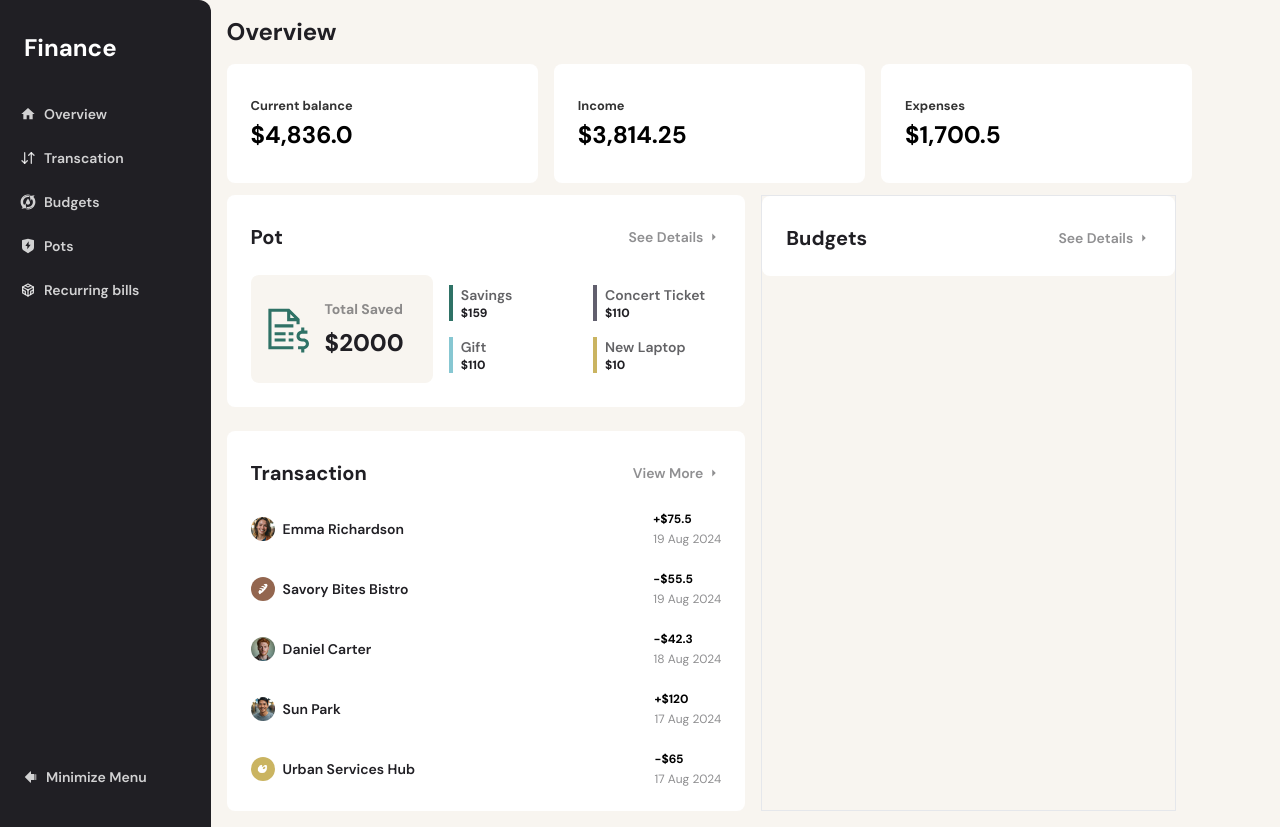
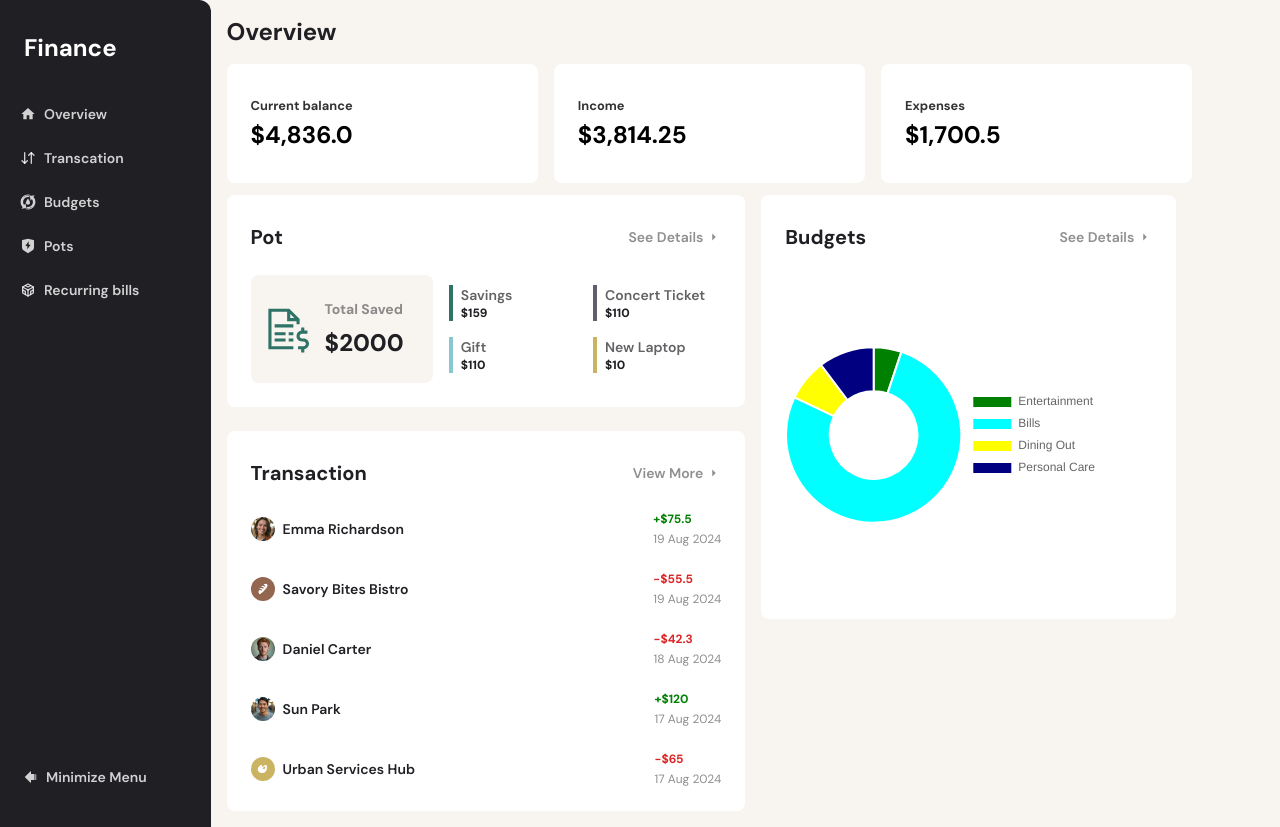
Before and after one commit to SandyAbasman/Personal-finance-app, a React (Vite) app: page / in a window 1280 px wide. Built offline with nearby package versions, Linux system fonts and the light colour scheme.

Commit message:
having issues with chartjs

```diff
--- a/package.json
+++ b/package.json
@@ -12,11 +12,14 @@
     "prepare": "husky"
   },
   "dependencies": {
+    "chart.js": "^4.4.4",
     "dayjs": "^1.11.13",
     "husky": "^9.1.5",
     "lint-staged": "^15.2.9",
     "react": "^18.3.1",
+    "react-chartjs-2": "^5.2.0",
     "react-dom": "^18.3.1",
+    "react-donut-chart": "^1.3.3",
     "react-icons": "^5.3.0",
     "react-router-dom": "^6.26.1"
   },
--- a/src/component/BudgetBox.jsx
+++ b/src/component/BudgetBox.jsx
@@ -1,10 +1,33 @@
 import React from 'react'
 import UpperBox from './UpperBox'
+import data from '../utilis/data.json'
+// eslint-disable-next-line no-unused-vars
+import { Chart as ChartJS, defaults } from 'chart.js/auto'
+import { Doughnut } from 'react-chartjs-2'
+
+defaults.plugins.legend.position = 'right'
+defaults.plugins.legend.align = 'center'
+defaults.plugins.legend.maxHeight = 10
 
 export default function BudgetBox() {
   return (
     <div className="flex  w-full flex-col justify-between md:gap-6 gap-2  h-auto  bg-white  p-6 rounded-lg">
       <UpperBox title="Budgets" leftText="See Details" />
+      <div className="size-80">
+        <Doughnut
+          data={{
+            labels: data.budgets.map((name) => name.category),
+            datasets: [
+              {
+                label: 'new',
+                data: data.budgets.map((amount) => amount.maximum),
+                backgroundColor: data.budgets.map((color) => color.theme),
+              },
+            ],
+            hoverOffset: 4,
+          }}
+        ></Doughnut>
+      </div>
     </div>
   )
 }
--- a/src/component/Transaction.jsx
+++ b/src/component/Transaction.jsx
@@ -17,7 +17,9 @@ export default function Transaction() {
             </div>
 
             <div className="flex flex-col justify-start items-start md:gap-1 ">
-              <p className="text-xs font-bold">
+              <p
+                className={`text-xs font-bold ${trans.amount > 0 ? 'text-[green]' : 'text-red-600'}`}
+              >
                 {trans.amount > 0 ? `+$${Math.abs(trans.amount)}` : `-$${Math.abs(trans.amount)}`}
               </p>
               <p className="text-xs text-blue/50">{dayjs(trans.date).format('DD MMM YYYY')}</p>
--- a/src/pages/overview.jsx
+++ b/src/pages/overview.jsx
@@ -20,7 +20,7 @@ export default function Overview() {
           <Transaction />
         </div>
 
-        <div className="flex flex-col border w-[40%] ">
+        <div className="flex flex-col w-[40%] ">
           <BudgetBox />
 
           {/* <RecurringBills/>  */}
```
Also changed, not shown: 1 other file (tests, documents, lock files or other folders).
